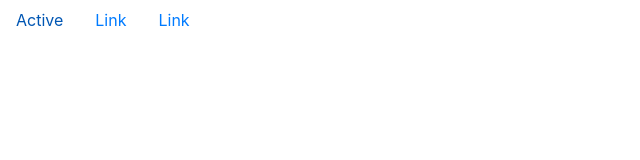
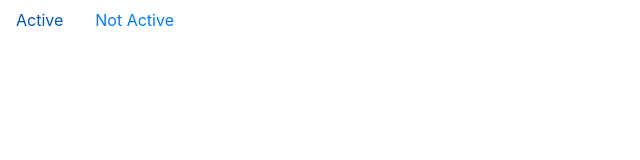
Before and after one commit to ryanalexanderbrashear/Personal-Website-React, a React (Create React App) app: page / in a window 1280 px wide. Shown: the top 160 px of the page, without its empty margins (0-640 px from the left). Built offline with nearby package versions, Linux system fonts and the light colour scheme.

Commit message:
Created Header Button component

```diff
--- a/src/components/Header.js
+++ b/src/components/Header.js
@@ -1,17 +1,11 @@
 import Nav from 'react-bootstrap/Nav';
+import HeaderButton from './HeaderButton';
 
 function Header() {
   return (
     <Nav defaultActiveKey="/home" as="ul">
-      <Nav.Item as="li">
-        <Nav.Link href="/home">Active</Nav.Link>
-      </Nav.Item>
-      <Nav.Item as="li">
-        <Nav.Link eventKey="link-1">Link</Nav.Link>
-      </Nav.Item>
-      <Nav.Item as="li">
-        <Nav.Link eventKey="link-2">Link</Nav.Link>
-      </Nav.Item>
+      <HeaderButton href='/home' buttonText='Active' />
+      <HeaderButton href='/home' buttonText='Not Active' />
     </Nav>
   );
 }
--- a/src/components/HeaderButton.js
+++ b/src/components/HeaderButton.js
@@ -0,0 +1,11 @@
+import Nav from 'react-bootstrap/Nav';
+
+function HeaderButton(props) {
+  return (
+    <Nav.Item as="li">
+      <Nav.Link href={props.href}>{props.buttonText}</Nav.Link>
+    </Nav.Item>
+  );
+}
+
+export default HeaderButton;
```
Also changed, not shown: 1 other file (tests, documents, lock files or other folders).
